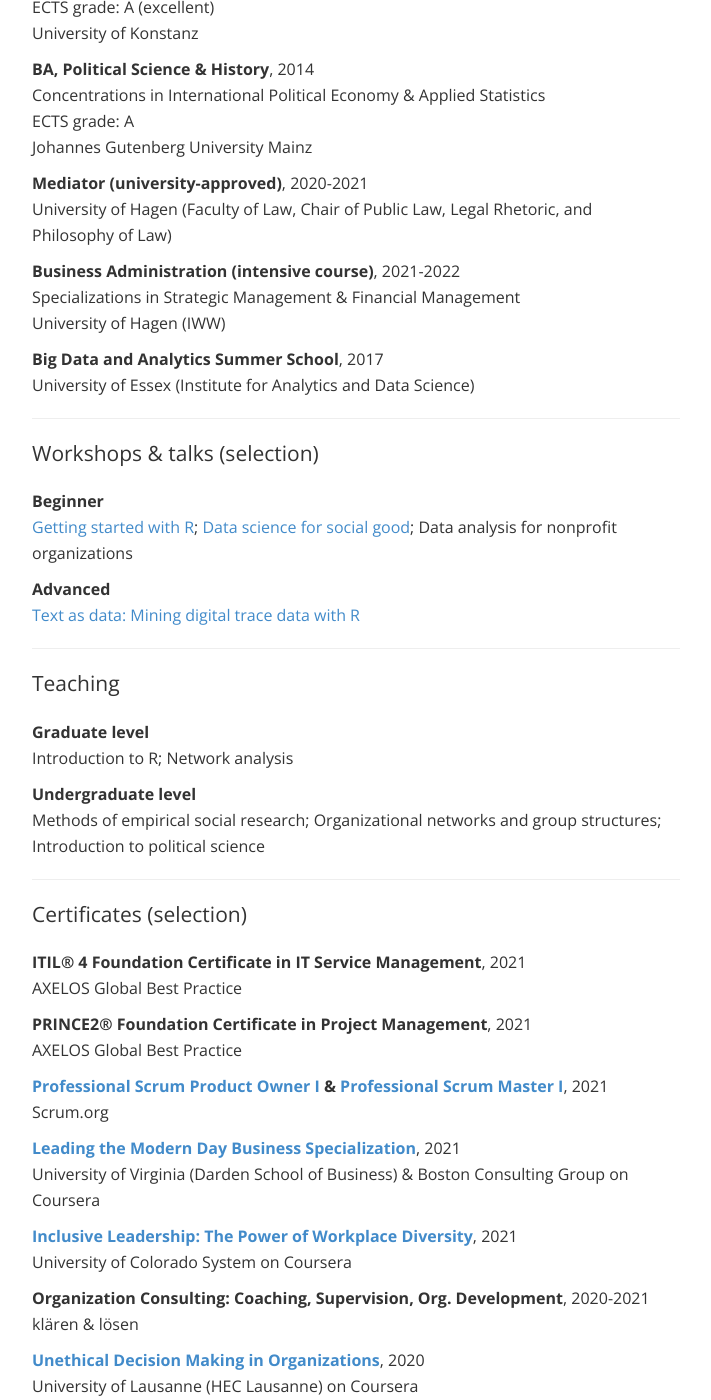
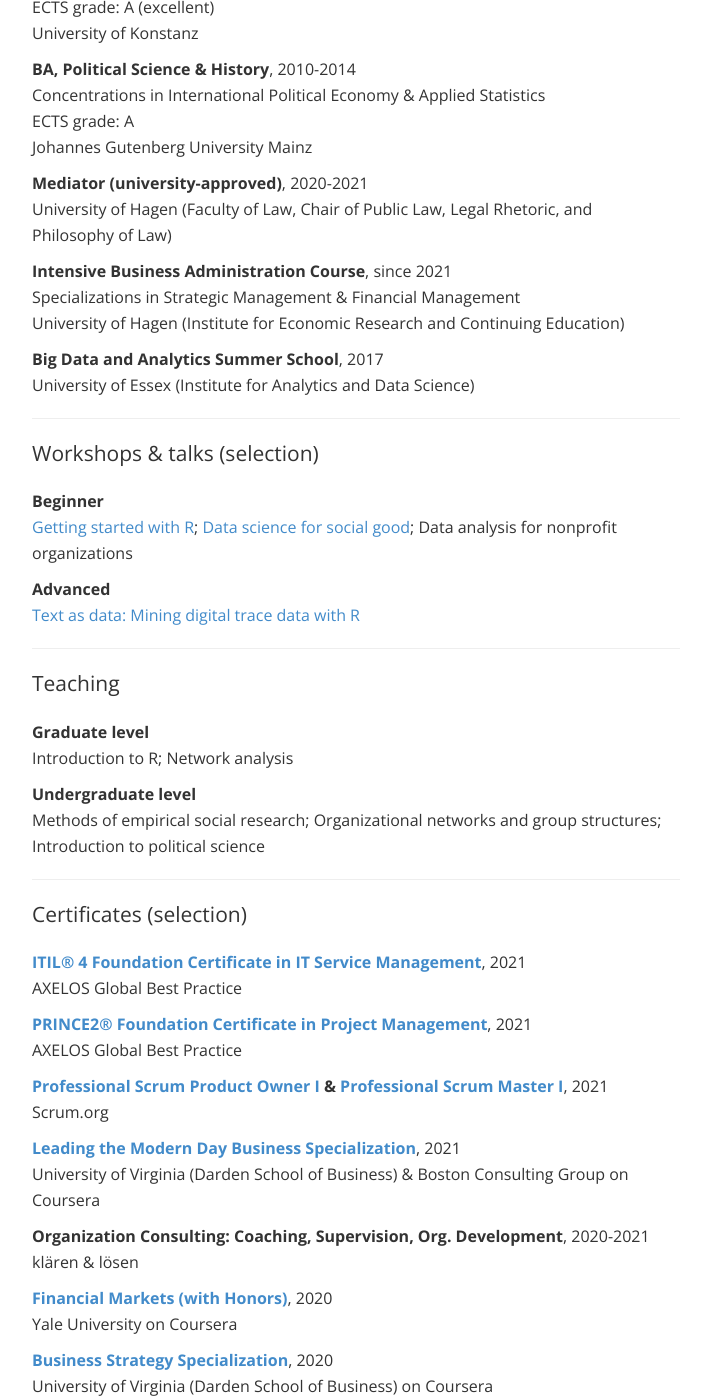
Before and after one commit to lhehnke/lhehnke.github.io, a Jekyll site: the page built from cv/index.html, in a window 1280 px wide and 1400 px high, scrolled down 1327 px. Shown: the whole window, without its empty margins (284-995 px from the left). Built offline with Jekyll 4.4.1, drawn with Linux system fonts in a browser that asks for light colours; nearby versions of some CDN libraries.

Commit message:
Add link to Successful Candidates Register

```diff
--- a/cv/index.html
+++ b/cv/index.html
@@ -64,12 +64,12 @@
 
     <p class="lead">Education & training</p>
 
-    <p><strong>MA, Politics and Public Administration</strong>, 2016<br>
+    <p><strong>MA, Politics and Public Administration</strong>, 2014-2016<br>
         Specializations in Management & Quantitative and Computational Methods<br>
         ECTS grade: A (excellent)<br>
 				University of Konstanz</p>
 
-    <p><strong>BA, Political Science & History</strong>, 2014<br>
+    <p><strong>BA, Political Science & History</strong>, 2010-2014<br>
         Concentrations in International Political Economy & Applied Statistics<br>
         ECTS grade: A<br>
 				Johannes Gutenberg University Mainz</p>
@@ -77,9 +77,9 @@
     <p><strong>Mediator (university-approved)</strong>, 2020-2021<br>
 				University of Hagen (Faculty of Law, Chair of Public Law, Legal Rhetoric, and <br>Philosophy of Law)</p>
 
-    <p><strong>Business Administration (intensive course)</strong>, 2021-2022<br>
+    <p><strong>Intensive Business Administration Course</strong>, since 2021<br>
         Specializations in Strategic Management & Financial Management<br>
-				University of Hagen (IWW)</p>
+				University of Hagen (Institute for Economic Research and Continuing Education)</p>
 
     <p><strong>Big Data and Analytics Summer School</strong>, 2017<br>
 				University of Essex (Institute for Analytics and Data Science)</p>
@@ -111,10 +111,10 @@
 
     <p class="lead">Certificates (selection)</p>
 
-    <p><strong>ITIL® 4 Foundation Certificate in IT Service Management</strong>, 2021<br>
+    <p><strong><a href="https://www.axelos.com/successful-candidates-register">ITIL® 4 Foundation Certificate in IT Service Management</a></strong>, 2021<br>
 				AXELOS Global Best Practice</p>
 
-    <p><strong>PRINCE2® Foundation Certificate in Project Management</strong>, 2021<br>
+    <p><strong><a href="https://www.axelos.com/successful-candidates-register">PRINCE2® Foundation Certificate in Project Management</a></strong>, 2021<br>
 				AXELOS Global Best Practice</p>
 
     <p><strong><a href="https://www.scrum.org/user/872852">Professional Scrum Product Owner I</a> & <a href="https://www.scrum.org/user/872852">Professional Scrum Master I</a></strong>, 2021<br>
@@ -123,14 +123,14 @@
     <p><strong><a href="https://www.coursera.org/account/accomplishments/specialization/certificate/Q2JS52C32KNZ">Leading the Modern Day Business Specialization</a></strong>, 2021<br>
 				University of Virginia (Darden School of Business) & Boston Consulting Group on Coursera</p>
 
-     <p><strong><a href="https://www.coursera.org/account/accomplishments/certificate/GCFWE7CGN3DZ">Inclusive Leadership: The Power of Workplace Diversity</a></strong>, 2021<br>
-				University of Colorado System on Coursera</p>
+<!--     <p><strong><a href="https://www.coursera.org/account/accomplishments/certificate/GCFWE7CGN3DZ">Inclusive Leadership: The Power of Workplace Diversity</a></strong>, 2021<br>
+				University of Colorado System on Coursera</p> -->
 
     <p><strong>Organization Consulting: Coaching, Supervision, Org. Development</strong>, 2020-2021<br>
 				klären & lösen</p>
 
-    <p><strong><a href="https://www.coursera.org/account/accomplishments/certificate/A776N4FC2SGK">Unethical Decision Making in Organizations</a></strong>, 2020<br>
-				University of Lausanne (HEC Lausanne) on Coursera</p>
+<!--    <p><strong><a href="https://www.coursera.org/account/accomplishments/certificate/A776N4FC2SGK">Unethical Decision Making in Organizations</a></strong>, 2020<br>
+				University of Lausanne (HEC Lausanne) on Coursera</p> -->
 
     <p><strong><a href="https://www.coursera.org/account/accomplishments/certificate/GV4A7Q7UDXPA">Financial Markets (with Honors)</a></strong>, 2020<br>
 				Yale University on Coursera</p>
```
